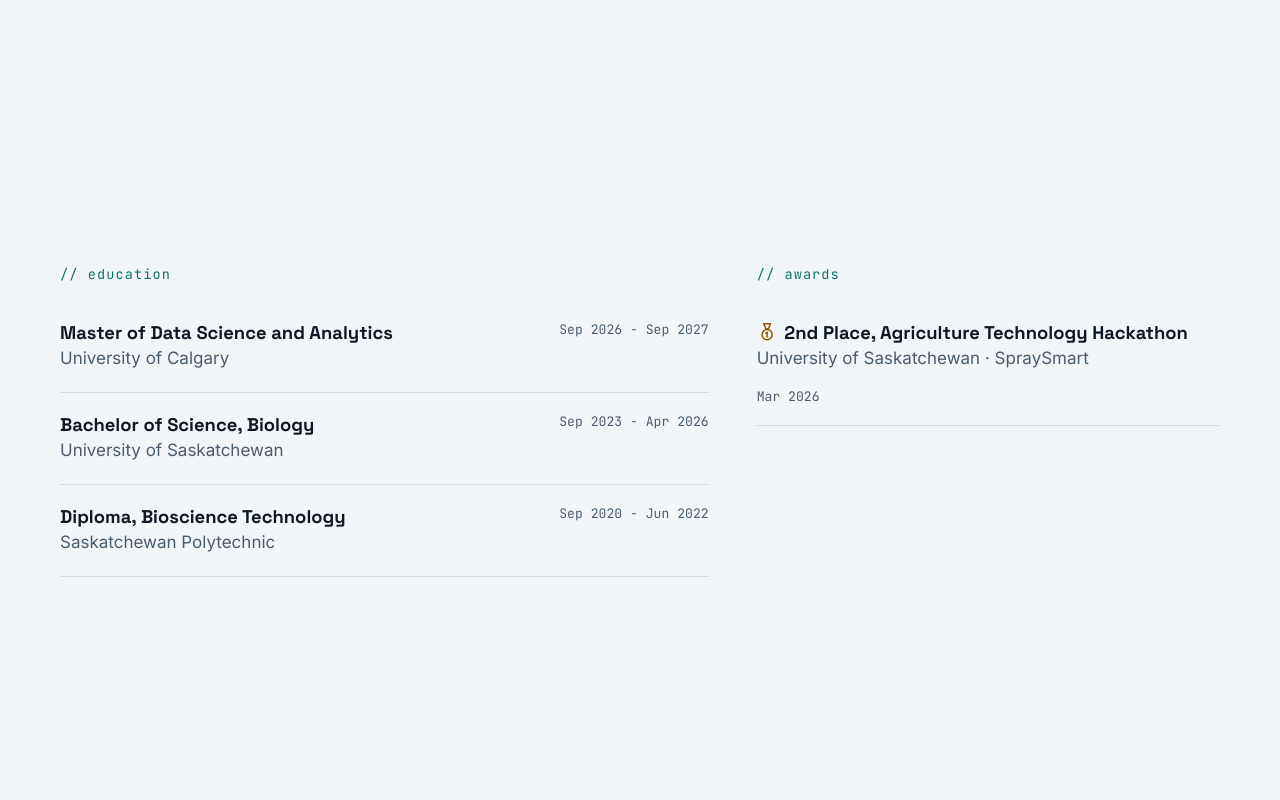
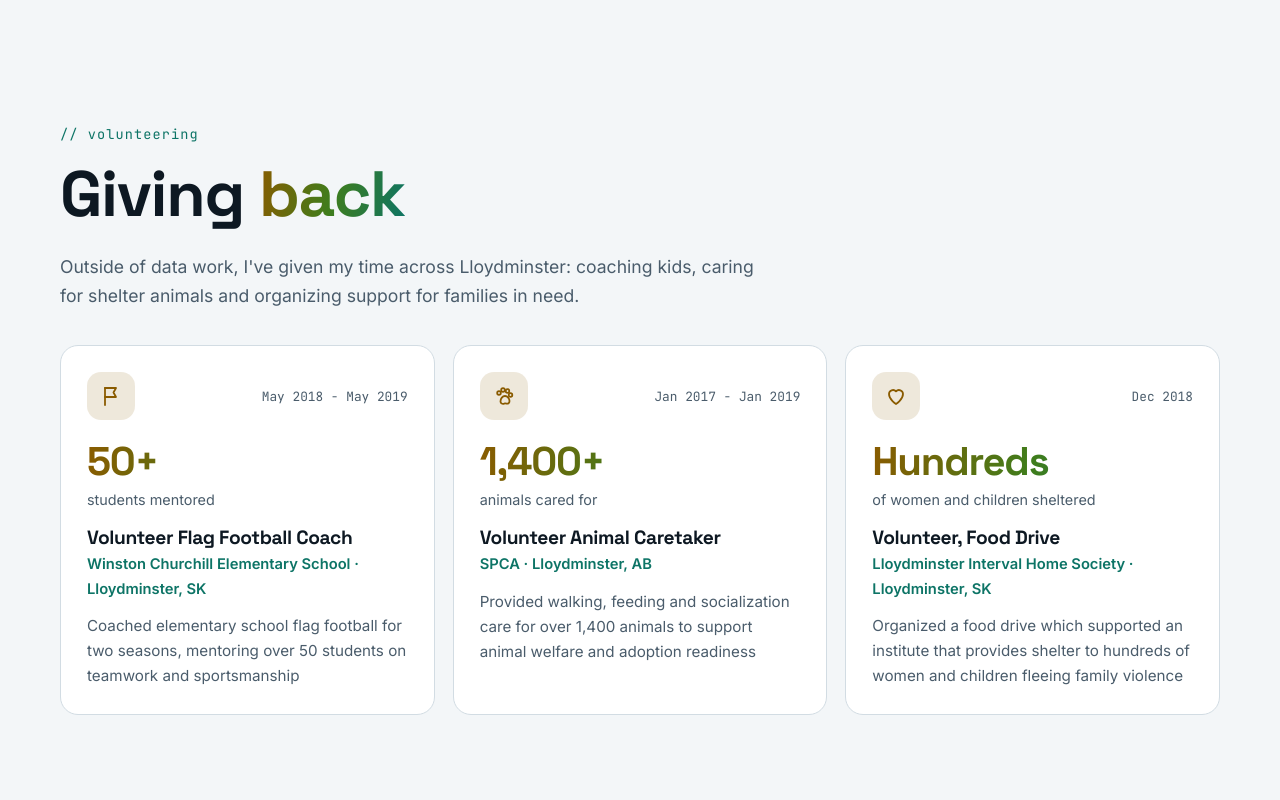
Before and after one commit to DawsonConlon/DawsonConlon.github.io, a plain HTML site: page index.html in a window 1280 px wide. Shown: the part 10680-11480 px from the top of the page. Drawn offline with Linux system fonts and the light colour scheme.

Commit message:
Add Volunteering section
Three volunteer cards (flag football coach, SPCA animal caretaker, food
drive) with headline numbers, placed after Skills.

Co-Authored-By: Claude Opus 5.5 <noreply@anthropic.com>

```diff
--- a/content.js
+++ b/content.js
@@ -234,6 +234,38 @@ window.CONTENT = {
     ["Domains", ["Supply Chain & Logistics", "E-Commerce & CX", "Environmental", "Bioinformatics", "AgTech", "Healthcare Inventory"]],
   ],
 
+  // Volunteering. Bullets are verbatim from 01-candidate-profile.md.
+  volunteerIntro: "Outside of data work, I've given my time across Lloydminster: coaching kids, caring for shelter animals and organizing support for families in need.",
+  volunteer: [
+    {
+      icon: "flag",
+      title: "Volunteer Flag Football Coach",
+      org: "Winston Churchill Elementary School",
+      place: "Lloydminster, SK",
+      dates: "May 2018 - May 2019",
+      stat: { value: "50+", label: "students mentored" },
+      text: "Coached elementary school flag football for two seasons, mentoring over 50 students on teamwork and sportsmanship",
+    },
+    {
+      icon: "paw",
+      title: "Volunteer Animal Caretaker",
+      org: "SPCA",
+      place: "Lloydminster, AB",
+      dates: "Jan 2017 - Jan 2019",
+      stat: { value: "1,400+", label: "animals cared for" },
+      text: "Provided walking, feeding and socialization care for over 1,400 animals to support animal welfare and adoption readiness",
+    },
+    {
+      icon: "heart",
+      title: "Volunteer, Food Drive",
+      org: "Lloydminster Interval Home Society",
+      place: "Lloydminster, SK",
+      dates: "Dec 2018",
+      stat: { value: "Hundreds", label: "of women and children sheltered" },
+      text: "Organized a food drive which supported an institute that provides shelter to hundreds of women and children fleeing family violence",
+    },
+  ],
+
   education: [
     { title: "Master of Data Science and Analytics", org: "University of Calgary", dates: "Sep 2026 - Sep 2027" },
     { title: "Bachelor of Science, Biology", org: "University of Saskatchewan", dates: "Sep 2023 - Apr 2026" },
--- a/index.html
+++ b/index.html
@@ -147,6 +147,16 @@
       </div>
     </section>
 
+    <!-- VOLUNTEERING -->
+    <section class="section volunteering" id="volunteering">
+      <div class="wrap">
+        <p class="eyebrow mono">// volunteering</p>
+        <h2>Giving <span class="grad">back</span></h2>
+        <p class="vol-intro" id="volIntro"></p>
+        <div class="vol-grid" id="volGrid"></div>
+      </div>
+    </section>
+
     <!-- EDUCATION & AWARDS -->
     <section class="section" id="education">
       <div class="wrap edu-grid">
--- a/script.js
+++ b/script.js
@@ -194,6 +194,27 @@
   $("#eduList").innerHTML = C.education.map((e) => cred(e)).join("");
   $("#awardList").innerHTML = C.awards.map((a) => cred(a, medal)).join("");
 
+  /* ---------- Volunteering ---------- */
+  const VOL_ICONS = {
+    flag: '<path d="M6 21V4"/><path d="M6 4h11l-2.5 4.5L17 13H6"/>',
+    paw: '<circle cx="7" cy="9" r="1.8"/><circle cx="11" cy="6" r="1.8"/><circle cx="15.5" cy="7" r="1.8"/><circle cx="18.5" cy="11" r="1.8"/><path d="M8.5 17.5c0-3 2-5.5 4.5-5.5s4.5 2.5 4.5 5c0 2-1.5 3-3 2.6-1-.3-1.6-.4-2.4 0-1.6.6-3.6 0-3.6-2.1z"/>',
+    heart: '<path d="M12 20s-7-4.4-7-10a4 4 0 0 1 7-2.6A4 4 0 0 1 19 10c0 5.6-7 10-7 10z"/>',
+  };
+  if (C.volunteer) {
+    $("#volIntro").textContent = C.volunteerIntro || "";
+    $("#volGrid").innerHTML = C.volunteer.map((v) => `
+      <article class="vol-card reveal">
+        <div class="vol-top">
+          <span class="vol-icon"><svg viewBox="0 0 24 24" aria-hidden="true">${VOL_ICONS[v.icon] || ""}</svg></span>
+          <span class="vol-dates mono">${esc(v.dates)}</span>
+        </div>
+        <div class="vol-stat"><b>${esc(v.stat.value)}</b><span>${esc(v.stat.label)}</span></div>
+        <h3>${esc(v.title)}</h3>
+        <p class="vol-org">${esc(v.org)} · ${esc(v.place)}</p>
+        <p class="vol-text">${esc(v.text)}</p>
+      </article>`).join("");
+  }
+
   /* ---------- Reveal on scroll ---------- */
   const io = new IntersectionObserver((entries) => {
     entries.forEach((en) => {
--- a/styles.css
+++ b/styles.css
@@ -295,6 +295,35 @@ h2 { font-size: clamp(2.2rem, 5.5vw, 4rem); margin-bottom: 2.5rem; }
 .chip { font-size: .88rem; padding: 6px 12px; border-radius: 10px; background: var(--bg-2); border: 1px solid var(--line); transition: border-color .2s, color .2s; }
 .chip:hover { border-color: var(--accent); color: var(--accent); }
 
+/* ---------- Volunteering ---------- */
+.volunteering { padding-top: 0; }
+.vol-intro { max-width: 44rem; color: var(--muted); font-size: 1.1rem; margin: -1rem 0 2.2rem; }
+.vol-grid { display: grid; grid-template-columns: repeat(3, 1fr); gap: 18px; }
+.vol-card {
+  position: relative; display: flex; flex-direction: column; min-width: 0; padding: 26px;
+  background: var(--card); border: 1px solid var(--line); border-radius: var(--radius);
+  transition: transform .3s, border-color .3s, box-shadow .3s; overflow: hidden;
+}
+.vol-card::after {
+  content: ""; position: absolute; inset: auto 0 0 0; height: 3px; background: var(--grad);
+  transform: scaleX(0); transform-origin: left; transition: transform .4s;
+}
+.vol-card:hover { transform: translateY(-5px); border-color: color-mix(in srgb, var(--accent-2) 50%, var(--line)); box-shadow: var(--glow); }
+.vol-card:hover::after { transform: scaleX(1); }
+.vol-top { display: flex; justify-content: space-between; align-items: center; margin-bottom: 22px; }
+.vol-icon {
+  width: 48px; height: 48px; border-radius: 14px; display: grid; place-items: center;
+  background: color-mix(in srgb, var(--accent) 14%, transparent); color: var(--accent);
+}
+.vol-icon svg { width: 24px; height: 24px; fill: none; stroke: currentColor; stroke-width: 1.8; stroke-linecap: round; stroke-linejoin: round; }
+.vol-dates { font-size: .8rem; color: var(--muted); }
+.vol-stat { display: flex; flex-direction: column; gap: 6px; margin-bottom: 16px; }
+.vol-stat b { font: 700 clamp(1.9rem, 3.4vw, 2.5rem)/1 var(--display); letter-spacing: -.03em; background: var(--grad); -webkit-background-clip: text; background-clip: text; color: transparent; }
+.vol-stat span { color: var(--muted); font-size: .9rem; }
+.vol-card h3 { font-size: 1.2rem; margin-bottom: 4px; }
+.vol-org { margin: 0 0 12px; color: var(--accent-2); font-weight: 600; font-size: .92rem; }
+.vol-text { margin: 0; color: var(--muted); font-size: .95rem; }
+
 /* ---------- Education ---------- */
 .edu-grid { display: grid; grid-template-columns: 1.4fr 1fr; gap: 3rem; }
 .cred-list { list-style: none; margin: 0; padding: 0; }
@@ -323,6 +352,7 @@ h2 { font-size: clamp(2.2rem, 5.5vw, 4rem); margin-bottom: 2.5rem; }
   .hk-stats { grid-template-columns: repeat(2, 1fr); }
   .hk-story { grid-template-columns: 1fr; gap: 2rem; }
   .skills { grid-template-columns: repeat(2, 1fr); }
+  .vol-grid { grid-template-columns: 1fr; max-width: 640px; }
   .about-grid, .edu-grid { grid-template-columns: 1fr; gap: 2.5rem; }
 }
 @media (max-width: 720px) {
```
